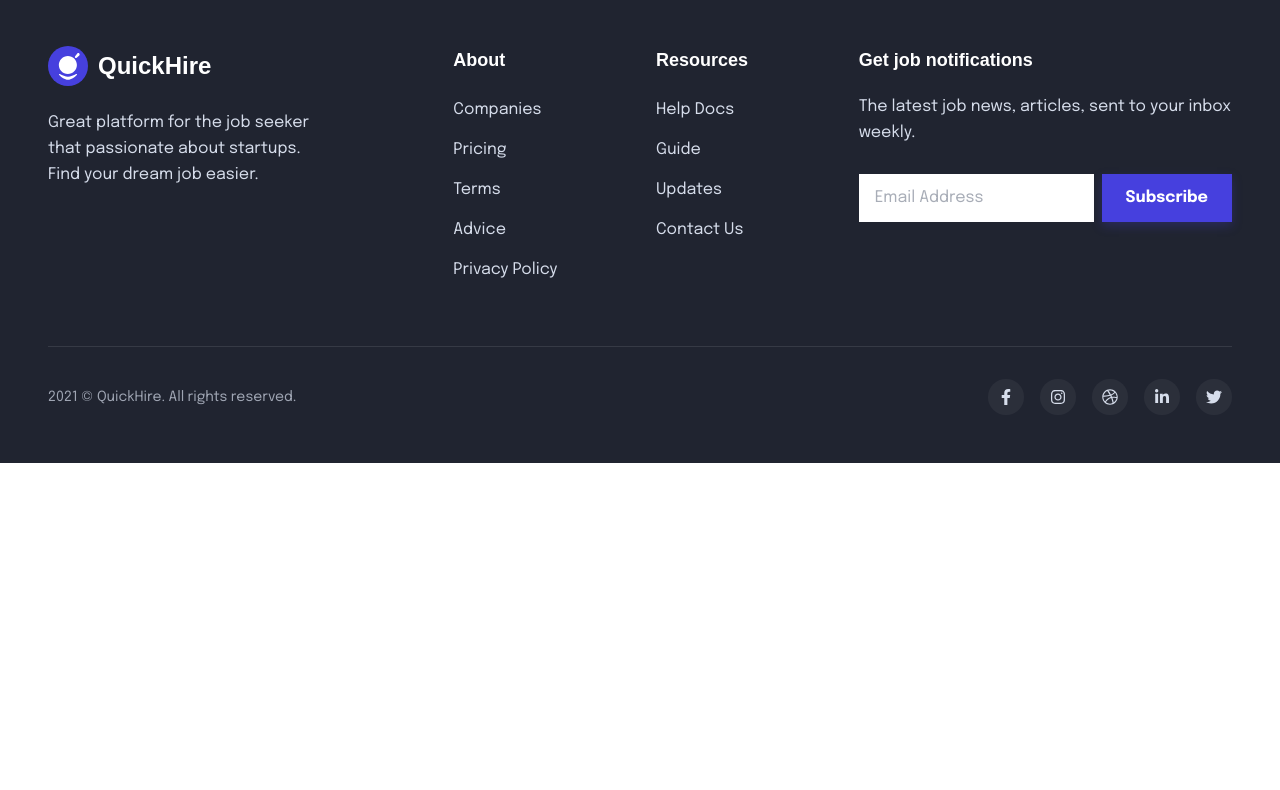
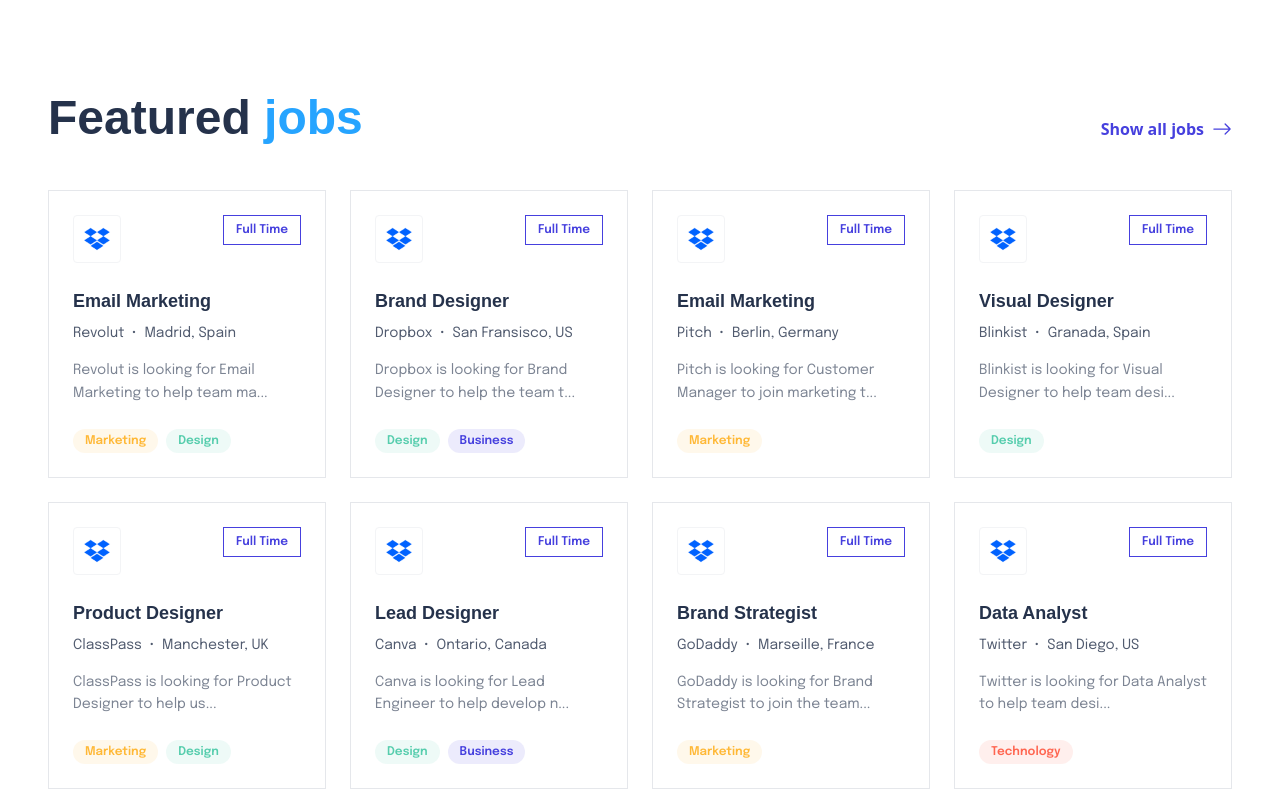
Before and after one commit to Rubayet-hasan-yasin/QuickHire, a Next.js app in the folder client/: page / in a window 1280 px wide. Shown: the part 2169-2959 px from the top of the page. Before the commit the page ends 2632 px from the top, so only its background shows below. Built offline with nearby package versions, Linux system fonts and the light colour scheme; a web font is replaced by a local one.

Commit message:
feat(client): add FeaturedJobs component to the homepage

```diff
--- /dev/null
+++ b/client/app/components/FeaturedJobs.tsx
@@ -0,0 +1,143 @@
+import React from 'react';
+import Image from 'next/image';
+import Link from 'next/link';
+import { BsArrowRight } from 'react-icons/bs';
+
+const TAG_STYLES: Record<string, string> = {
+    Marketing: 'text-[#FFB836] bg-[#FFB836]/10',
+    Design: 'text-[#56CDAD] bg-[#56CDAD]/10',
+    Business: 'text-[#4640DE] bg-[#4640DE]/10',
+    Technology: 'text-[#FF6550] bg-[#FF6550]/10',
+};
+
+const FEATURED_JOBS = [
+    {
+        id: '1',
+        company: 'Revolut',
+        location: 'Madrid, Spain',
+        title: 'Email Marketing',
+        description: 'Revolut is looking for Email Marketing to help team ma...',
+        tags: ['Marketing', 'Design'],
+    },
+    {
+        id: '2',
+        company: 'Dropbox',
+        location: 'San Fransisco, US',
+        title: 'Brand Designer',
+        description: 'Dropbox is looking for Brand Designer to help the team t...',
+        tags: ['Design', 'Business'],
+    },
+    {
+        id: '3',
+        company: 'Pitch',
+        location: 'Berlin, Germany',
+        title: 'Email Marketing',
+        description: 'Pitch is looking for Customer Manager to join marketing t...',
+        tags: ['Marketing'],
+    },
+    {
+        id: '4',
+        company: 'Blinkist',
+        location: 'Granada, Spain',
+        title: 'Visual Designer',
+        description: 'Blinkist is looking for Visual Designer to help team desi...',
+        tags: ['Design'],
+    },
+    {
+        id: '5',
+        company: 'ClassPass',
+        location: 'Manchester, UK',
+        title: 'Product Designer',
+        description: 'ClassPass is looking for Product Designer to help us...',
+        tags: ['Marketing', 'Design'],
+    },
+    {
+        id: '6',
+        company: 'Canva',
+        location: 'Ontario, Canada',
+        title: 'Lead Designer',
+        description: 'Canva is looking for Lead Engineer to help develop n...',
+        tags: ['Design', 'Business'],
+    },
+    {
+        id: '7',
+        company: 'GoDaddy',
+        location: 'Marseille, France',
+        title: 'Brand Strategist',
+        description: 'GoDaddy is looking for Brand Strategist to join the team...',
+        tags: ['Marketing'],
+    },
+    {
+        id: '8',
+        company: 'Twitter',
+        location: 'San Diego, US',
+        title: 'Data Analyst',
+        description: 'Twitter is looking for Data Analyst to help team desi...',
+        tags: ['Technology'],
+    }
+];
+
+export const FeaturedJobs = () => {
+    return (
+        <section className="py-20 md:py-24 bg-white">
+            <div className="max-w-7xl mx-auto px-6 md:px-12">
+                <div className="flex flex-col md:flex-row md:items-end justify-between gap-6 mb-12">
+                    <h2 className="font-heading font-bold text-4xl md:text-5xl text-[#25324B]">
+                        Featured <span className="text-[#26A4FF]">jobs</span>
+                    </h2>
+                    <Link href="#" className="flex items-center gap-2 text-[#4640DE] font-semibold hover:gap-3 transition-all text-base border-b border-transparent hover:border-[#4640DE]">
+                        Show all jobs
+                        <BsArrowRight className="w-5 h-5" />
+                    </Link>
+                </div>
+
+                <div className="grid grid-cols-1 md:grid-cols-2 lg:grid-cols-4 gap-6">
+                    {FEATURED_JOBS.map((job) => (
+                        <div
+                            key={job.id}
+                            className="flex flex-col p-6 bg-white border border-gray-200 hover:border-[#4640DE]/30 hover:shadow-[0_8px_20px_rgba(70,64,222,0.08)] transition-all cursor-pointer group"
+                        >
+                            <div className="flex items-start justify-between mb-6">
+                                <div className="w-12 h-12 flex items-center justify-center bg-white border border-gray-100 rounded">
+                                    <Image
+                                        src="/assets/Company Logo.png"
+                                        alt={`${job.company} logo`}
+                                        width={32}
+                                        height={32}
+                                        className="object-contain"
+                                    />
+                                </div>
+                                <span className="text-[#4640DE] border border-[#4640DE] font-sans font-semibold text-xs py-1.5 px-3">
+                                    Full Time
+                                </span>
+                            </div>
+
+                            <h4 className="font-heading font-semibold text-lg text-[#25324B] group-hover:text-[#4640DE] transition-colors mb-2">
+                                {job.title}
+                            </h4>
+
+                            <p className="font-sans text-sm text-[#515B6F] mb-4">
+                                {job.company} <span className="mx-1">•</span> {job.location}
+                            </p>
+
+                            <p className="font-sans text-sm text-[#7C8493] leading-relaxed mb-6 grow">
+                                {job.description}
+                            </p>
+
+                            <div className="flex items-center gap-2 flex-wrap mt-auto">
+                                {job.tags.map(tag => (
+                                    <span
+                                        key={tag}
+                                        className={`font-sans font-semibold text-xs py-1 px-3 rounded-full ${TAG_STYLES[tag] || 'text-gray-600 bg-gray-100'}`}
+                                    >
+                                        {tag}
+                                    </span>
+                                ))}
+                            </div>
+                        </div>
+                    ))}
+                </div>
+            </div>
+        </section>
+    );
+};
--- a/client/app/page.tsx
+++ b/client/app/page.tsx
@@ -1,8 +1,8 @@
 import { ExploreByCategory } from './components/ExploreByCategory';
 import { CTABanner } from './components/CTABanner';
+import { FeaturedJobs } from './components/FeaturedJobs';
 import { Hero } from './components/Hero';
 import { Companies } from './components/Companies';
-
 
 export default function Home() {
   return (
@@ -11,7 +11,7 @@
       <Companies />
       <ExploreByCategory />
       <CTABanner />
-
+      <FeaturedJobs />
 
     </div>
   );
```
